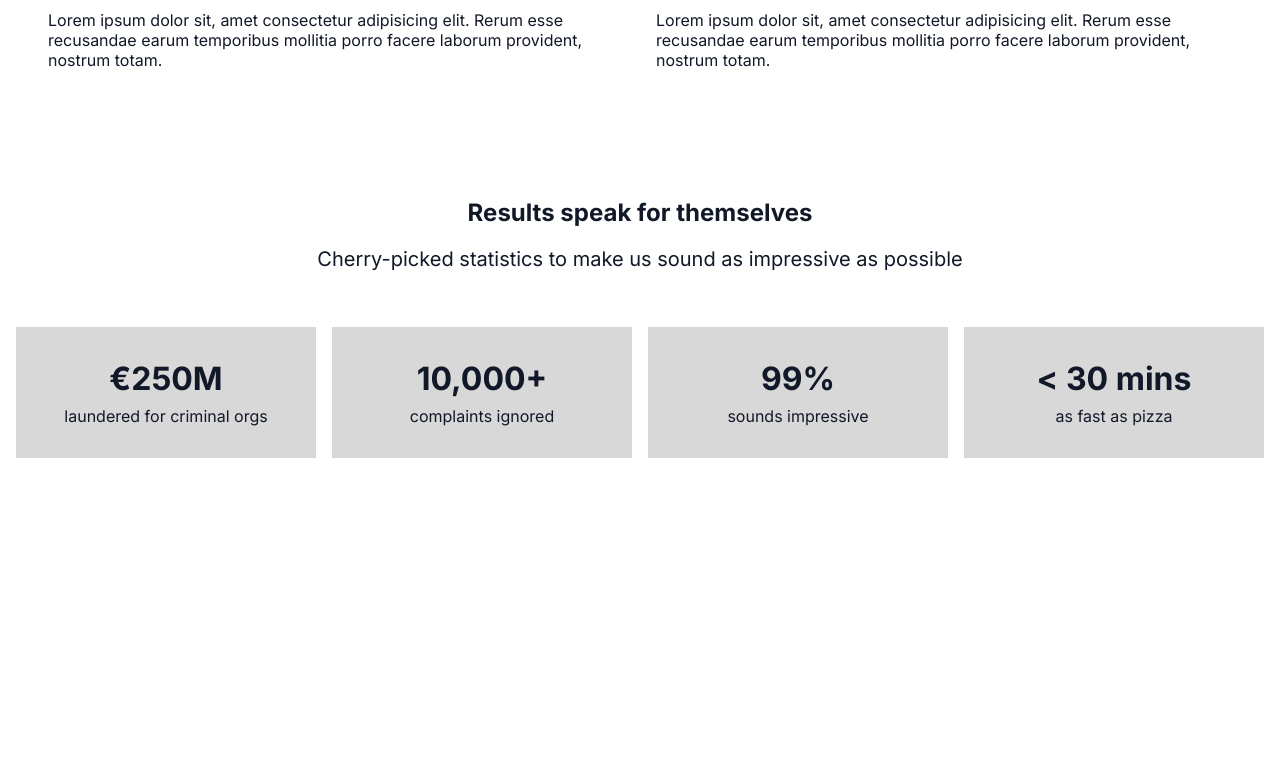
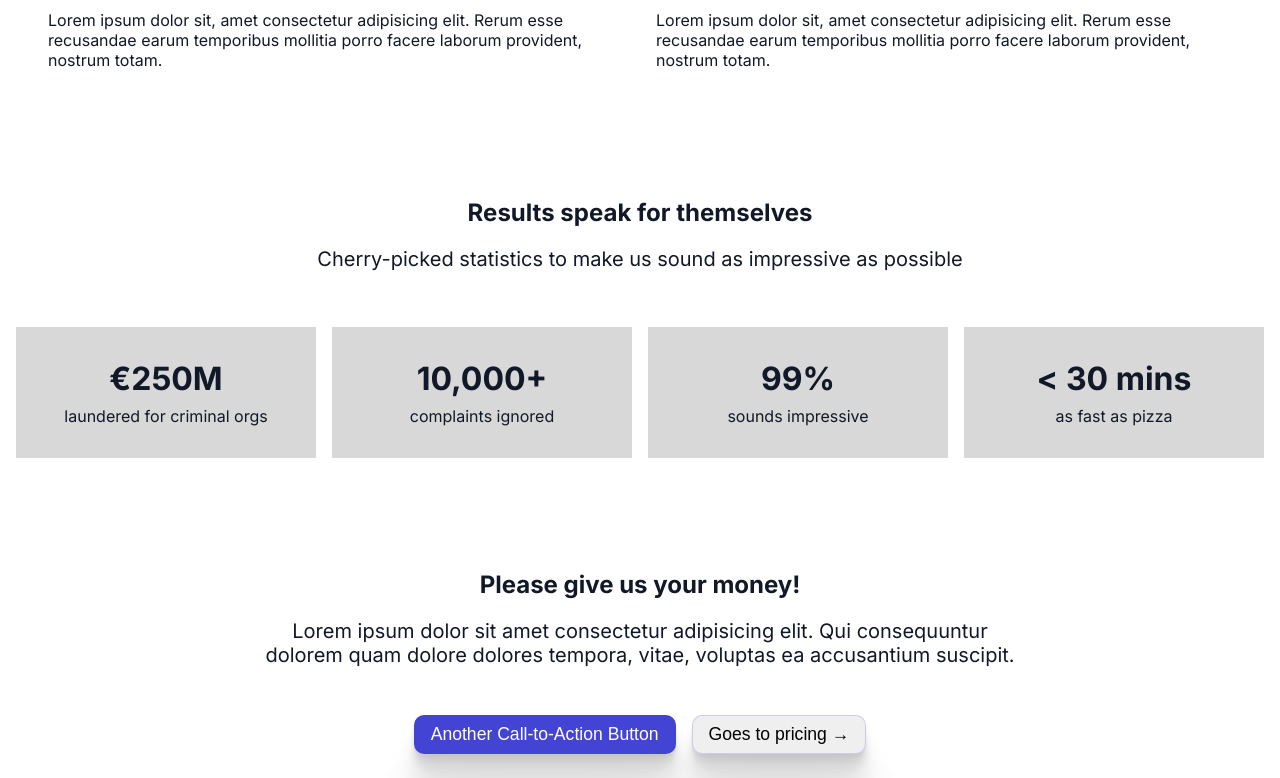
Before and after one commit to amazinglynormal/wut, a Next.js app: page / in a window 1280 px wide. Shown: the part 1040-1818 px from the top of the page. Before the commit the page ends 1562 px from the top, so only its background shows below. Built offline with nearby package versions, Linux system fonts and the light colour scheme.

Commit message:
Add CTA section for basic UI

```diff
--- /dev/null
+++ b/app/cta-section/CTASection.module.css
@@ -0,0 +1,58 @@
+.section {
+  padding: 1rem;
+}
+
+.sectionHeader {
+  max-width: 48rem;
+  margin: 0 auto;
+}
+
+.heading {
+  margin-top: 2rem;
+}
+
+.subheading {
+  font-size: 1.25rem;
+  margin: 1.25rem 0 2.5rem;
+}
+
+.buttonContainer {
+  display: flex;
+  flex-direction: column;
+}
+
+.button {
+  border: 1px solid rgb(68, 68, 212, 0.2);
+  font-size: 1.1rem;
+  border-radius: 10px;
+  padding: 0.5rem 1rem;
+  margin: 0.5rem 0 0.5rem;
+  box-shadow: 0 2.8px 2.2px rgba(0, 0, 0, 0.034),
+    0 6.7px 5.3px rgba(0, 0, 0, 0.048), 0 12.5px 10px rgba(0, 0, 0, 0.06),
+    0 22.3px 17.9px rgba(0, 0, 0, 0.072), 0 41.8px 33.4px rgba(0, 0, 0, 0.086),
+    0 100px 80px rgba(0, 0, 0, 0.12);
+}
+
+.button:hover {
+  cursor: pointer;
+}
+
+.primaryButton {
+  background-color: rgb(68, 68, 212);
+  color: white;
+}
+
+@media screen and (min-width: 640px) {
+  .sectionHeader {
+    text-align: center;
+  }
+
+  .buttonContainer {
+    flex-direction: row;
+    justify-content: center;
+  }
+
+  .button {
+    margin: 0.5rem;
+  }
+}
--- /dev/null
+++ b/app/cta-section/CTASection.tsx
@@ -0,0 +1,31 @@
+import React from "react";
+import styles from "./CTASection.module.css";
+
+export default function CTASection() {
+  return (
+    <section className={styles.section}>
+      <div className={styles.sectionHeader}>
+        <h2 className={styles.heading}>Please give us your money!</h2>
+        <p className={styles.subheading}>
+          Lorem ipsum dolor sit amet consectetur adipisicing elit. Qui
+          consequuntur dolorem quam dolore dolores tempora, vitae, voluptas ea
+          accusantium suscipit.
+        </p>
+      </div>
+      <div className={styles.buttonContainer}>
+        <button
+          type="button"
+          className={`${styles.button} ${styles.primaryButton}`}
+        >
+          Another Call-to-Action Button
+        </button>
+        <button
+          type="button"
+          className={`${styles.button} ${styles.secondaryButton}`}
+        >
+          Goes to pricing <span className={styles.buttonSpan}>→</span>
+        </button>
+      </div>
+    </section>
+  );
+}
--- a/app/page.tsx
+++ b/app/page.tsx
@@ -1,4 +1,5 @@
 import Nav from "./components/Nav";
+import CTASection from "./cta-section/CTASection";
 import FeatureSection from "./feature-section/FeatureSection";
 import HeroSection from "./hero-section/HeroSection";
 import LogoSection from "./logo-section/LogoSection";
@@ -14,6 +15,7 @@ export default function Home() {
         <LogoSection />
         <FeatureSection />
         <StatsSection />
+        <CTASection />
       </main>
     </>
   );
```
